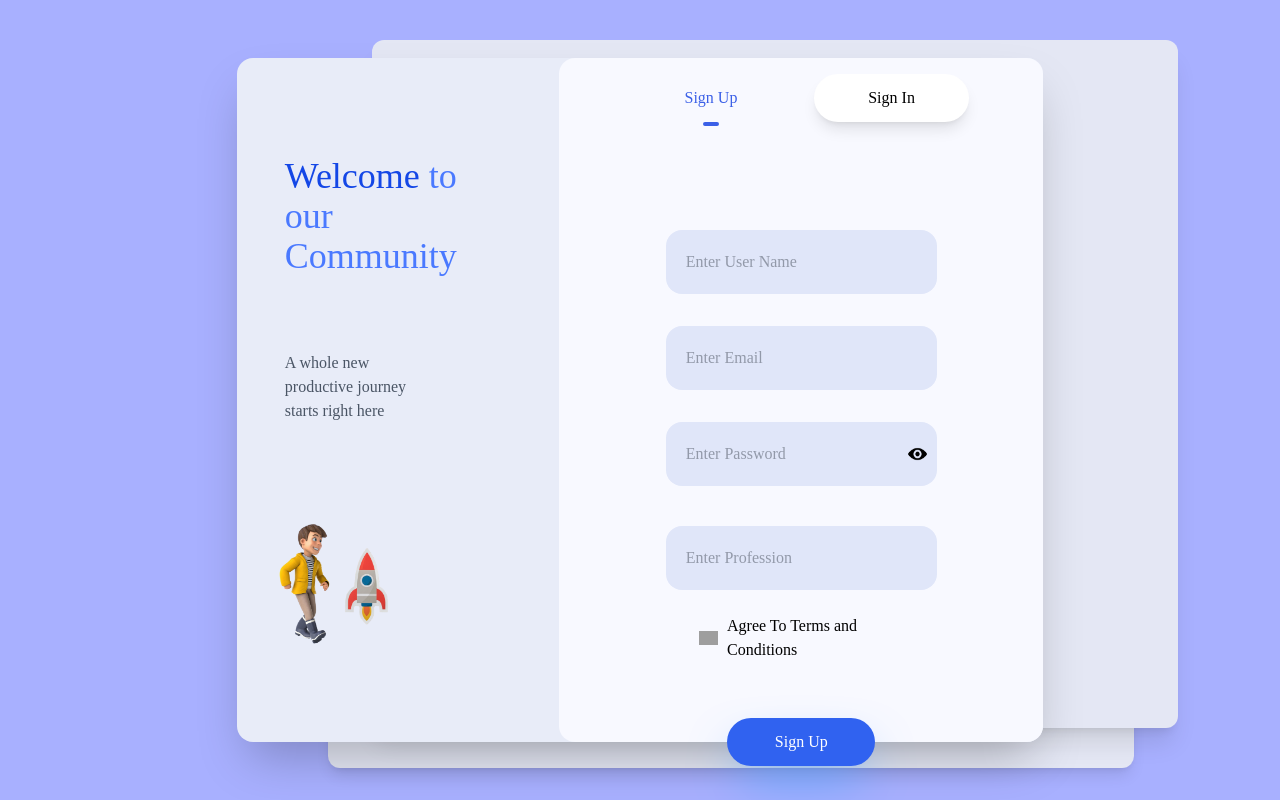
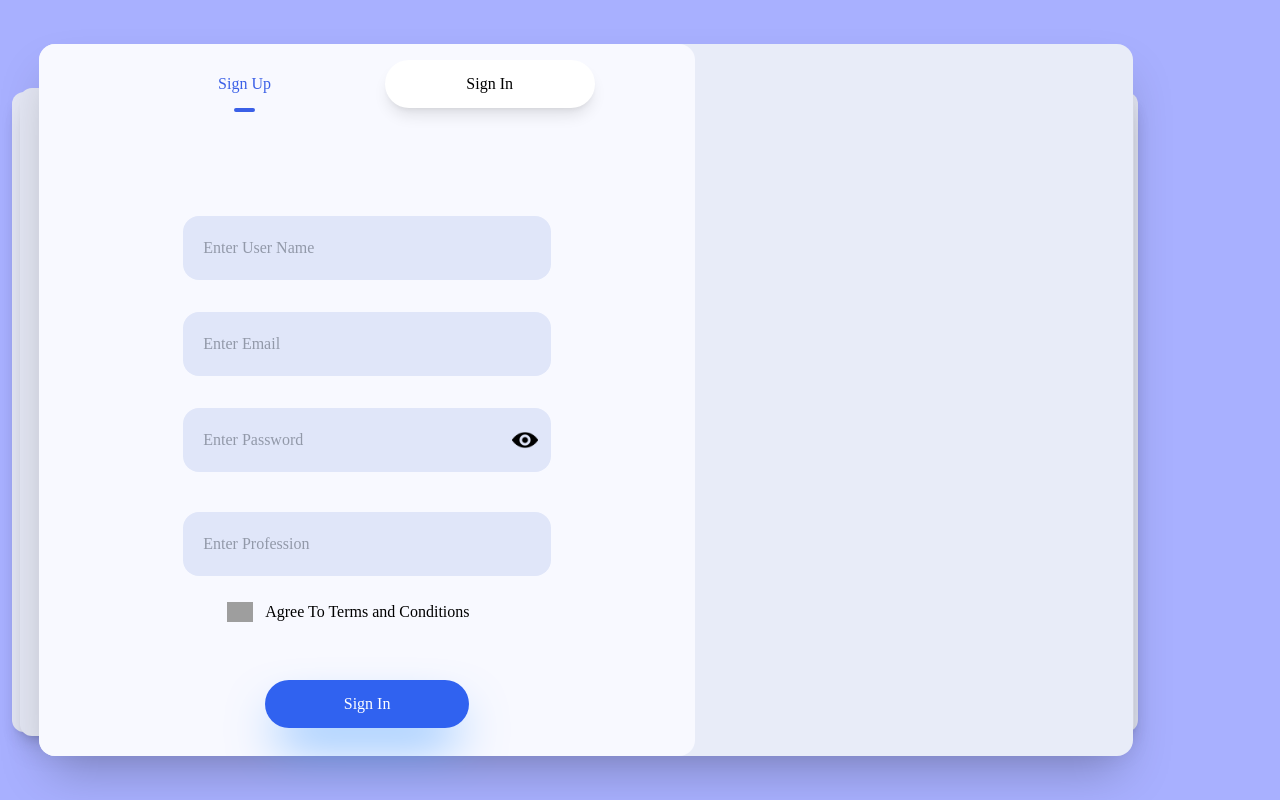
Before and after one commit to Prateek-Shar/Dashboard_Frontend, a React (Vite) app: page / in a window 1280 px wide. Both pictures are taken after a click on the element "SignUp". Built offline with nearby package versions, Linux system fonts and the light colour scheme; no server answers; grey boxes are pictures that could not be loaded; a web font is replaced by a local one.

Commit message:
Responsive Design

```diff
--- a/src/Pages/Login_Register.tsx
+++ b/src/Pages/Login_Register.tsx
@@ -30,17 +30,17 @@ const Login_Register = () => {
 
     return (
 
-        <div className="w-screen h-screen bg-[#a8b0ff] flex justify-center items-center">
+        <div className="xl:w-screen xl:h-screen bg-[#a8b0ff] flex justify-center items-center ml:w-full ml:h-screen ml:justify-normal">
 
-            <div className="w-[90%] h-[95%] flex justify-center items-center">
+            <div className="w-[90%] flex justify-center items-center">
 
-                <div className="absolute top-20 left-82 w-[63%] h-[86%] bg-[#e4e7f4] rounded-xl shadow-lg z-0" />
-                <div className="absolute top-10 left-93 w-[63%] h-[86%] bg-[#e4e7f4] rounded-xl shadow-xl z-10" />
+                <div className="absolute top-20 left-82 w-[63%] h-[86%] bg-[#e4e7f4] rounded-xl shadow-lg z-0 ml:top-23 ml:left-3 ml:w-[88%] ml:h-[80%]" />
+                <div className="absolute top-10 left-93 w-[63%] h-[86%] bg-[#e4e7f4] rounded-xl shadow-xl z-10 ml:top-22 ml:left-5 ml:w-[87%] ml:h-[81%]" />
 
 
-                <div className="relative z-20 w-[70%] h-[90%] rounded-2xl shadow-2xl flex bg-[#e8ecf8]">
+                <div className="relative z-20 w-[70%] h-[90%] rounded-2xl shadow-2xl flex bg-[#e8ecf8] ml:w-[95%] ml:ml-5">
 
-                    <div className="w-[40%] p-10 flex flex-col justify-evenly">
+                    <div className="w-[40%] p-10 flex flex-col justify-evenly ml:hidden">
                         <div className="w-[80%]">
                             <h1 className="font-Poppins text-[#4a79ff] p-2 text-4xl"><span className="text-blue-700 font-Poppins">Welcome</span> to our Community</h1>
                         </div>
@@ -62,7 +62,7 @@ const Login_Register = () => {
 
                     <UserProvider>
                         {handleDefault && (
-                        <div className="w-[60%] bg-[#f8f9ff] rounded-2xl flex flex-col items-center ">
+                        <div className="w-[60%] bg-[#f8f9ff] rounded-2xl flex flex-col items-center ml:w-full">
                             <Login_Head onSwitch={handleToggleToSignupPage} />
                             <Login_form />
                         </div>
@@ -79,7 +79,7 @@ const Login_Register = () => {
 
 
                         {isLogin && (
-                            <div className="w-[60%] bg-[#f8f9ff] rounded-2xl flex flex-col items-center">
+                            <div className="w-[60%] bg-[#f8f9ff] rounded-2xl flex flex-col items-center ml:w-full">
                                 <Login_Head onSwitch={handleToggleToSignupPage} />
                                 <Login_form />
                             </div>
--- a/src/components/login_register_com/login_form.tsx
+++ b/src/components/login_register_com/login_form.tsx
@@ -7,7 +7,6 @@ import { useNavigate } from "react-router-dom";
 import { useUser } from "../../context/login_context";
 import { LoadingOutlined } from '@ant-design/icons';
 import { Spin } from 'antd';
-// import { useDebounceCallback } from "usehooks-ts";
 
 
 const formDefault = {
@@ -33,15 +32,6 @@ const Login_form = () => {
     const navigate = useNavigate();
 
 
-    // const DebounceForUsername = useDebounceCallback((e: React.ChangeEvent<HTMLInputElement>) => {
-    //     const { name, value } = e.target;
-    //     console.log('Input change:', name, value);
-    //     setForm((prev) => {
-    //         const newForm = { ...prev, [name]: value };
-    //         console.log('New form state:', newForm);
-    //         return newForm;
-    //     });
-    // } , 2000);
 
     const handleChange = (e:React.ChangeEvent<HTMLInputElement>) => {
         const { name, value } = e.target;
@@ -53,16 +43,6 @@ const Login_form = () => {
         });
     }
 
-
-    // const DebounceForPassword = useDebounceCallback((e: React.ChangeEvent<HTMLInputElement>) => {
-    //     const { name, value } = e.target;
-    //     console.log('Input change:', name, value);
-    //     setForm((prev) => {
-    //         const newForm = { ...prev, [name]: value };
-    //         console.log('New form state:', newForm);
-    //         return newForm;
-    //     });
-    // } , 2000);
 
 
 
@@ -123,7 +103,7 @@ const Login_form = () => {
 
     return (
 
-       <div className="w-[80%] mt-20 flex flex-col">
+       <div className="w-[80%] mt-20 flex flex-col ml:w-full">
             <form onSubmit={handleSubmit} className="flex flex-col items-center">
 
                 {errorDiv && (
@@ -134,11 +114,11 @@ const Login_form = () => {
                     </div>
                 )}
 
-                <div className="w-[70%] mt-5 ">
+                <div className="w-[70%] mt-5 ml:w-[85%]">
                     <input type="text" placeholder="Enter Username" name="Username" onChange={handleChange} value={form.Username} autoComplete="text" className="font-Poppins p-5 w-full bg-[#e0e6f9] rounded-2xl placeholder:text-[#9299a9] placeholder:font-Poppins focus:outline-0" />
                 </div>
 
-                <div className="w-[70%] flex mt-8 mb-2  justify-center">
+                <div className="w-[70%] flex mt-8 mb-2  justify-center ml:w-[85%]">
                     <div className="w-[90%] bg-[#e0e6f9] rounded-l-2xl">
                         <input type={typeText ? "text" : "password"} placeholder="Enter Password" name="Password" value={form.Password} onChange={handleChange} autoComplete="text" className=" font-Poppins w-full p-5 placeholder:text-[#9299a9] placeholder:font-Poppins focus:outline-0"/>
                     </div>
@@ -149,7 +129,7 @@ const Login_form = () => {
                 </div>
 
                 <div className="w-full flex mt-15 justify-center">
-                    <div className="w-[40%] bg-[#3062f0] flex justify-center rounded-3xl shadow-2xl shadow-blue-400">
+                    <div className="w-[40%] bg-[#3062f0] flex justify-center rounded-3xl shadow-2xl shadow-blue-400 ml:w-[50%]">
 
                     {loader && (
                         <div className="w-[20%] flex justify-center items-center">
@@ -168,22 +148,22 @@ const Login_form = () => {
             </form>
 
             <div className="w-full mt-20 flex justify-evenly">
-                <div className="w-[30%] flex justify-center items-center">
+                <div className="w-[30%] ml:w-[20%] flex justify-center items-center">
                     <hr className="border-[#acafbc] border-2 w-full" />
                 </div>
 
-                <div className="w-[30%] flex  justify-center items-center">
+                <div className="w-[30%] ml:w-[50%] flex justify-center items-center">
                     <p className="font-Poppins">Or Continue With</p>
                 </div>
 
-                <div className="w-[30%] flex justify-center items-center">
+                <div className="w-[30%] ml:w-[20%] flex justify-center items-center">
                     <hr className="border-[#acafbc] border-2 w-full" />
                 </div>
             </div>
 
             <div className="w-full flex justify-evenly mt-10 mb-5">
                 <div className="w-[20%] bg-[#dce2f0] p-4 flex justify-center items-center rounded-2xl">
-                    <img src={google} className="object-contain w-[40%]"/>
+                    <img src={google} className="object-contain w-[40%] ml:w-[50%]"/>
                 </div>
 
                 <div className="w-[20%] bg-[#dce2f0] p-2 flex justify-center items-center rounded-2xl">
--- a/src/components/login_register_com/register_form.tsx
+++ b/src/components/login_register_com/register_form.tsx
@@ -3,6 +3,8 @@ import { useState } from "react";
 import cross from "../../images/cross.png"
 import uncheck_checkbox from "../../images/checkbox_uncheck.png";
 import checked_checkbox from "../../images/checkbox_checked.png";
+import { LoadingOutlined } from '@ant-design/icons';
+import { Spin } from 'antd';
 
 
 interface ToggleToSwitch {
@@ -23,6 +25,7 @@ const Register_Form:React.FC<ToggleToSwitch> = ( {onSwitch} ) => {
     const [errorDiv , setErrorDiv] = useState(false)
     const [isChecked , setIsChecked] = useState(false)
     const [typeText , setTypeText] = useState(false)
+    const [loader , setLoader] = useState(false)
 
     const [err_msg , setErrMsg] = useState<string>("")
 
@@ -42,6 +45,8 @@ const Register_Form:React.FC<ToggleToSwitch> = ( {onSwitch} ) => {
     };
 
     const handleSubmit = async (e: React.FormEvent) => {
+        setLoader(true)
+
         e.preventDefault();
 
         if (!isChecked) {
@@ -61,17 +66,21 @@ const Register_Form:React.FC<ToggleToSwitch> = ( {onSwitch} ) => {
         const data = await res.json();
 
         if (res.ok) {
+            setLoader(false)
             console.log("User registered successfully:", data);
             onSwitch()
         }
 
         if (!res.ok) {
+            setLoader(false)
             setErrMsg(data.err_msg)
             setErrorDiv(true)
 
-            // setTimeout(() => {
-            //     setErrorDiv(false)
-            // } , 3000)
+            setIsChecked(false)
+
+            setTimeout(() => {
+                setErrorDiv(false)
+            } , 3000)
 
             setForm({ ...default_form });
             return;
@@ -90,9 +99,9 @@ const Register_Form:React.FC<ToggleToSwitch> = ( {onSwitch} ) => {
             <form onSubmit={handleSubmit} className="flex flex-col">
 
                 {errorDiv && (
-                    <div className="w-full flex justify-center">
-                        <div className="w-[10%] flex bg-amber-600">
-                            <div className="w-[10%] flex justify-center items-center">
+                    <div className="w-full flex justify-center items-center">
+                        <div className="w-[50%] flex justify-center items-center">
+                            <div className="w-[15%] flex justify-center items-center">
                                 <img src={cross} className="object-contain w-[80%] p-2" />
                             </div>
 
@@ -138,9 +147,21 @@ const Register_Form:React.FC<ToggleToSwitch> = ( {onSwitch} ) => {
                 </div>
 
                 <div className="w-full p-2 flex mt-10  mb-5 justify-center">
-                    <div className="w-[40%] bg-[#3062f0] flex rounded-3xl shadow-2xl shadow-blue-400">
-                        <button type="submit" className="w-full text-white font-Poppins hover:cursor-pointer p-3">Sign Up</button>
+                    <div className="w-[40%] bg-[#3062f0] flex justify-center rounded-3xl shadow-2xl shadow-blue-400">
+
+                    {loader && (
+                        <div className="w-[20%] flex justify-center items-center">
+                            <div className="w-full p-2">
+                                <Spin size="large" indicator={<LoadingOutlined style={{ color : "#ffffff" }}  spin />} />
+                            </div>
+                        </div>
+                    )}
+
+                        <div className="w-[50%] flex">
+                            <button type="submit" className="w-full p-3 text-white font-Poppins hover:cursor-pointer">Sign In</button>
+                        </div>
                     </div>
+
                 </div>
             </form>
 
--- a/src/index.css
+++ b/src/index.css
@@ -8,6 +8,10 @@
 @font-face {
   font-family: Alan Sans Medium;
   src: url('/fonts/AlanSans-Medium') format("truetype");
+}
+
+body {
+  overflow: hidden;
 }
 
 
@@ -23,6 +27,8 @@
   --animate-wiggle: wiggle 1s ease-in-out infinite;
 
   --animate-show : show 2s ease-in-out forwards;
+
+  --breakpoint-ml : 425px;
 
   @keyframes wiggle {
     0%,
```
Also changed, not shown: 1 other file (tests, documents, lock files or other folders).
